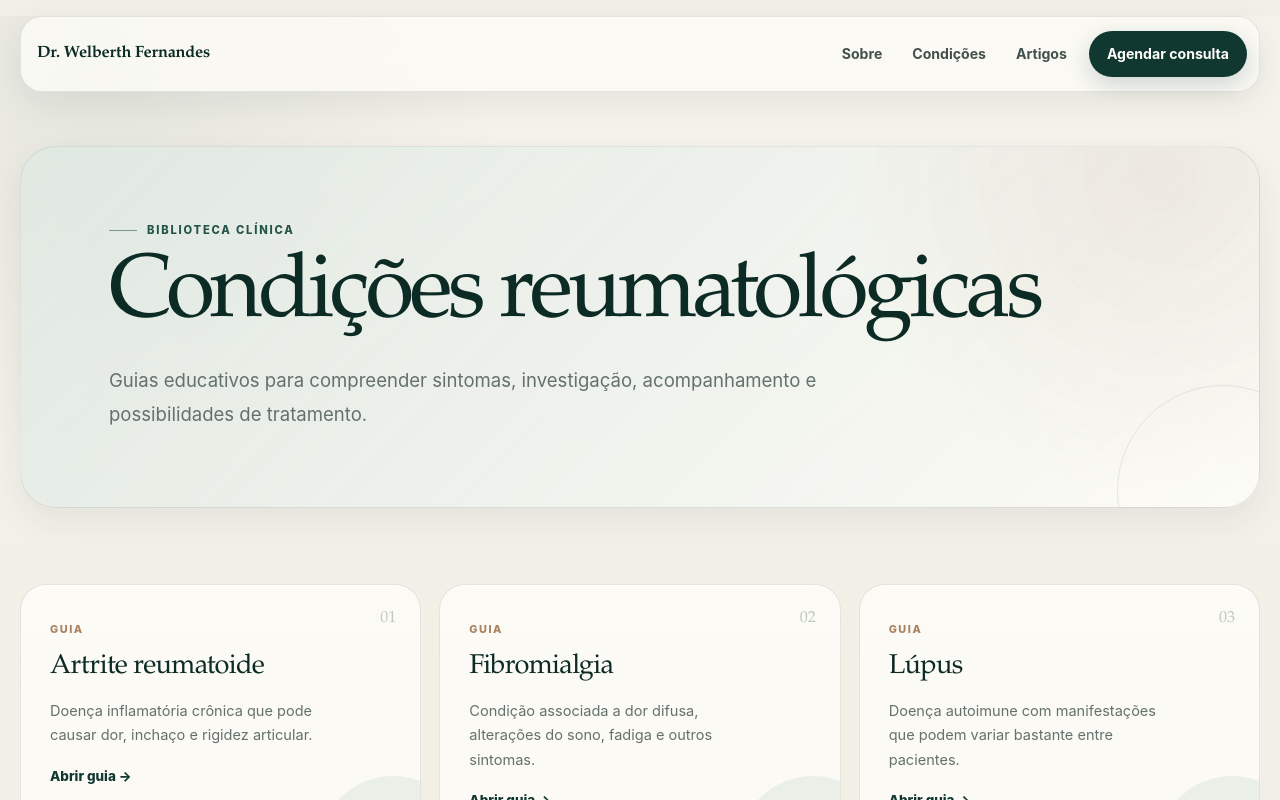
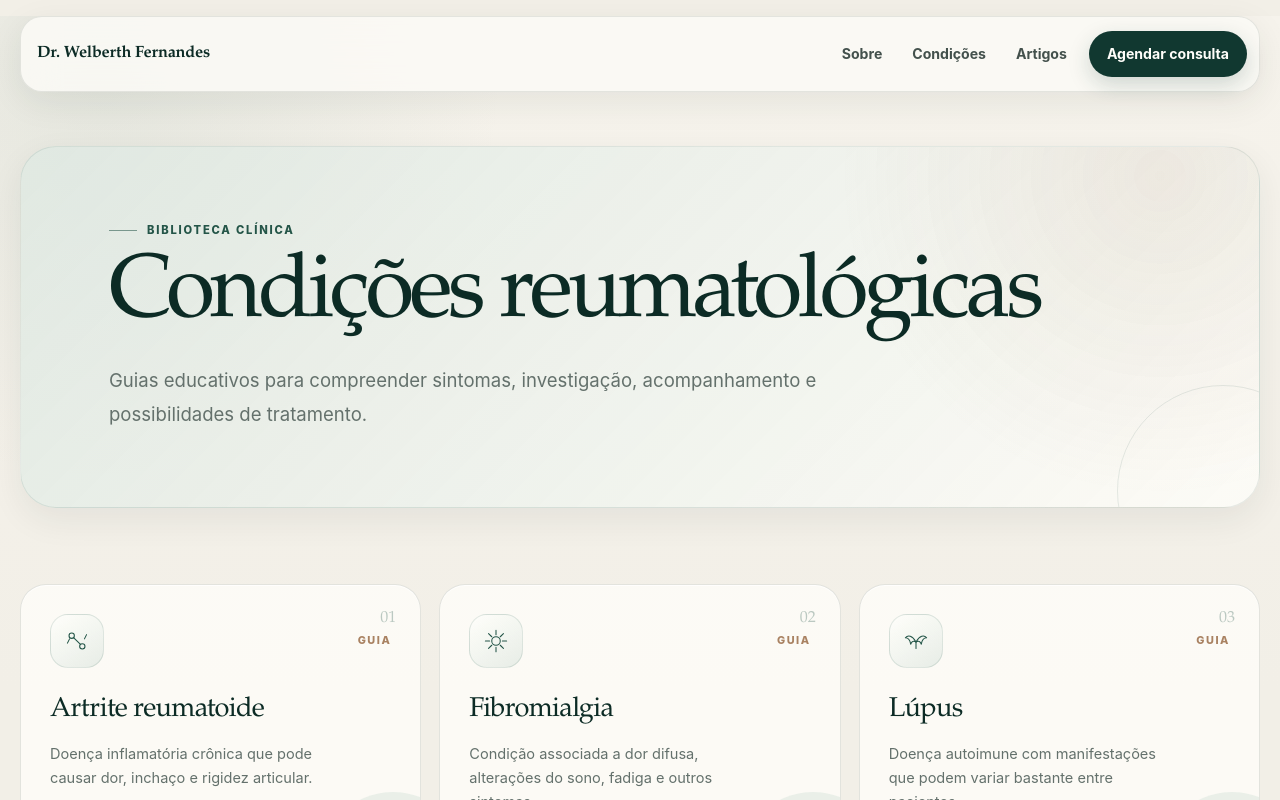
Before and after one commit to Zoqvera/Dr.-Welberth, a Next.js app: page /doencas in a window 1280 px wide. Shown: the top 800 px of the page. Built offline with nearby package versions, Linux system fonts and the light colour scheme.

Commit message:
Add custom icons to condition library

```diff
--- a/app/doencas/page.tsx
+++ b/app/doencas/page.tsx
@@ -1,5 +1,6 @@
 import type { Metadata } from "next";
 import Link from "next/link";
+import { ConditionIcon } from "../components/condition-icon";
 import { conditions } from "../content";
 
 export const metadata: Metadata = {
@@ -22,7 +23,10 @@ export default function DoencasPage() {
         <div className="card-grid">
           {conditions.map((condition) => (
             <article className="condition-card" key={condition.slug}>
-              <span>Guia</span>
+              <div className="condition-card-top">
+                <ConditionIcon slug={condition.slug} />
+                <span>Guia</span>
+              </div>
               <h2>{condition.name}</h2>
               <p>{condition.summary}</p>
               <Link href={`/doencas/${condition.slug}`}>Abrir guia →</Link>
```
